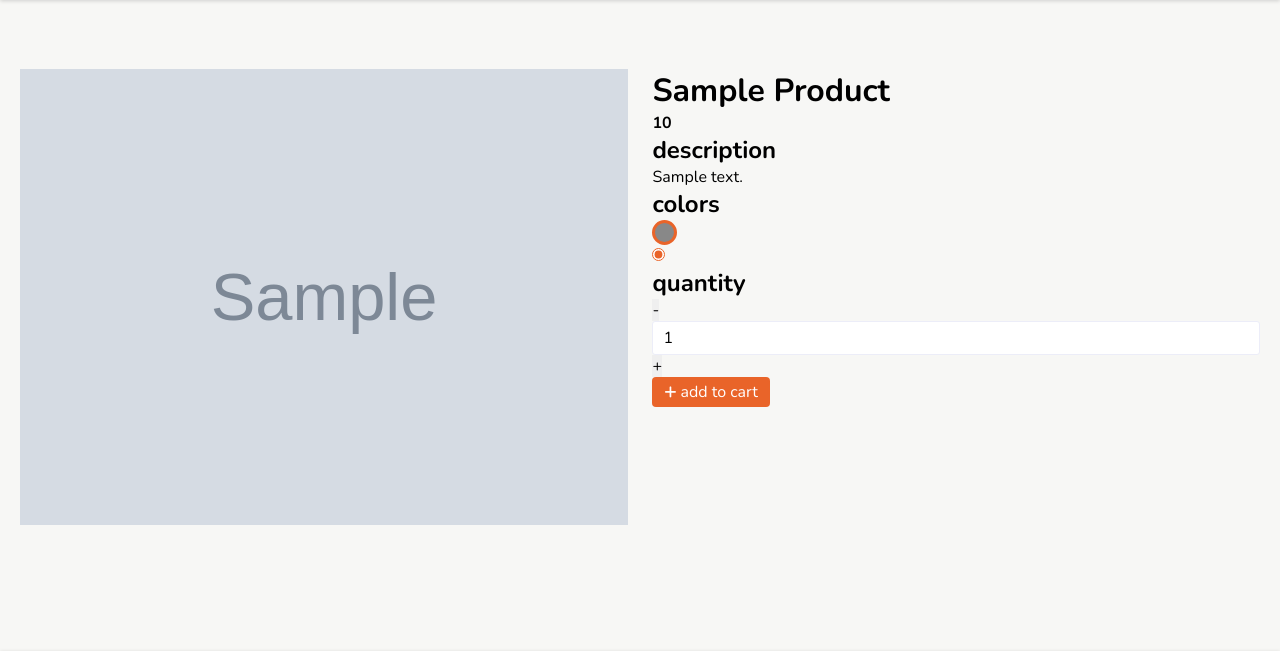
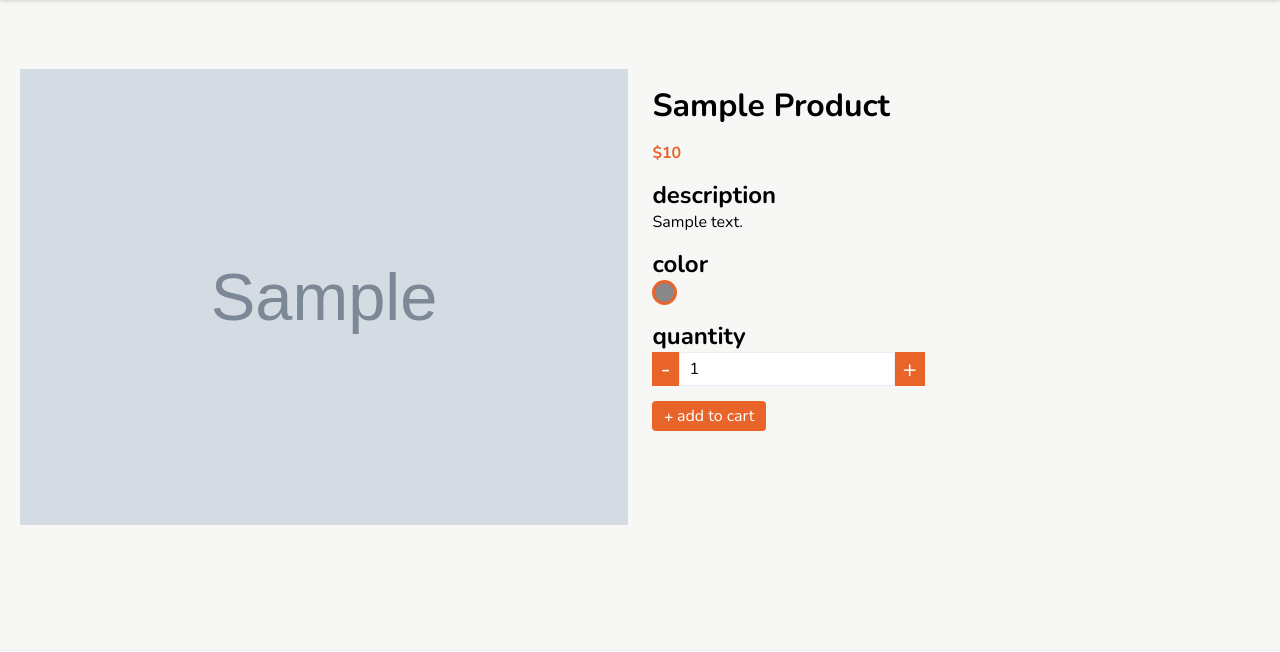
Before and after one commit to Bayi-Mostapha/adrar_outdoor_equipment, a PHP site: page /user/product.php?id=1 in a window 1280 px wide. Shown: the part 51-703 px from the top of the page. Run offline with PHP 8.4, Linux system fonts and the light colour scheme; tables that the repository leaves empty or names only in its code hold one stand-in row (values such as "Sample post"); grey boxes marked "Sample" are stand-in pictures; some libraries are stand-ins or nearby versions.

Commit message:
styled product page

```diff
--- a/styles/general.css
+++ b/styles/general.css
@@ -118,7 +118,7 @@ body {
 }
 
 .btn-icon {
-    font-size: var(--small);
+    font-size: .6rem;
 }
 
 /* ==== form styles ==== */
--- a/styles/product.css
+++ b/styles/product.css
@@ -3,6 +3,10 @@
 
     display: flex;
     gap: 2%;
+}
+
+.product-row {
+    margin: 15px 0;
 }
 
 .main-product h1 {
@@ -14,21 +18,68 @@
     width: 49%;
 }
 
+.price {
+    color: var(--main-color);
+    font-weight: 700;
+}
+
 .colors {
     display: flex;
     gap: 10px;
 }
 
 .product-color {
-    display: block;
     width: 25px;
     height: 25px;
+
+    display: block;
+
+    border: 1px solid var(--gray-txt);
     border-radius: 50%;
-    border: 1px solid var(--gray-txt);
+    cursor: pointer;
 }
 
 .product-color.checked {
     border: 3px solid var(--main-color);
+}
+
+.color-radio {
+    position: absolute;
+    top: 0;
+    left: 0;
+    z-index: -1;
+
+    width: .1px;
+    height: .1px;
+    opacity: 0;
+    pointer-events: none;
+}
+
+.number-input {
+    display: flex;
+}
+
+.number-input input {
+    width: fit-content;
+}
+
+.number-input button {
+    padding: 0 .5rem;
+    background-color: var(--main-color);
+    color: var(--txt2);
+}
+
+.plus,
+.minus {
+    font-size: var(--big);
+}
+
+.plus:active {
+    background-color: #4CAF50;
+}
+
+.minus:active {
+    background-color: #D32F2F;
 }
 
 .add-to-cart {
--- a/user/product.php
+++ b/user/product.php
@@ -129,11 +129,18 @@
                 <form action="cart-handler.php" method="post">
                     <input type="hidden" name="categorie" value=<?php echo $categorie; ?>>
                     <input type="hidden" name="product_id" value=<?php echo $id; ?>>
+                    <div class="product-row">
                         <h1><?php echo htmlspecialchars($product_name); ?></h1>
-                    <p class="price"><?php echo htmlspecialchars($product_price); ?></p>
+                    </div>
+                    <div class="product-row">
+                        <p class="price">$<?php echo htmlspecialchars($product_price); ?></p>
+                    </div>
+                    <div class="product-row">
                         <h2>description</h2>
                         <p><?php echo htmlspecialchars($product_desc); ?></p>
-                    <h2>colors</h2>
+                    </div>
+                    <div class="product-row">
+                        <h2>color</h2>
                         <div class="colors">
                             <?php
                                 $flag = false;
@@ -157,11 +164,14 @@
                                 }
                             ?>
                         </div>
+                    </div>
+                    <div class="product-row">
                         <h2>quantity</h2>
                         <div class="number-input">
-                        <button type="button" class="minus">-</button>
+                            <button type="button" class="minus mb-btn">-</button>
                             <input type="text" name="quantity" class="quantity" value="1">
-                        <button type="button" class="plus">+</button>
+                            <button type="button" class="plus mb-btn">+</button>
+                        </div>
                     </div>
                     <?php
                         if(isset($_SESSION["id"])){
```
Lines whose indentation alone changed are shown as unchanged.
